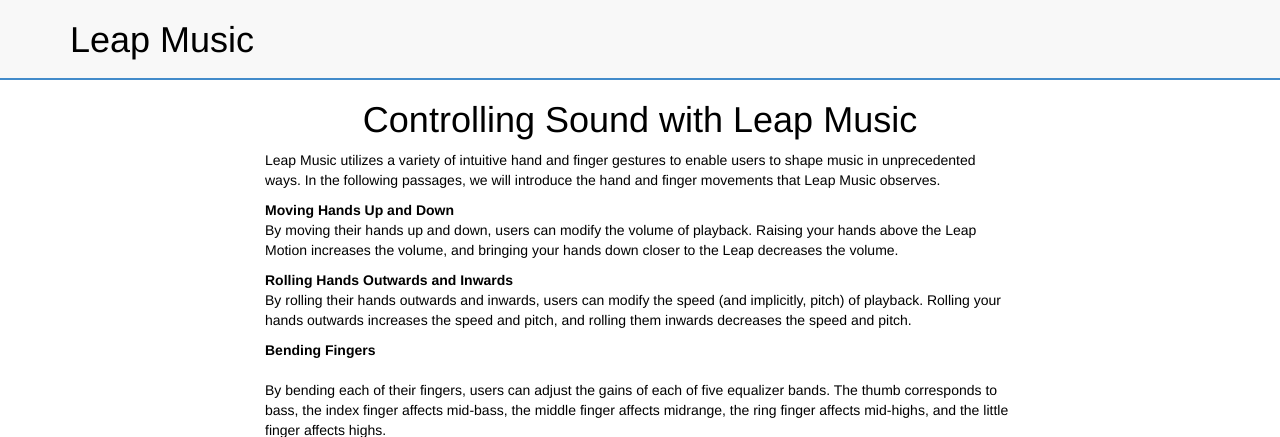
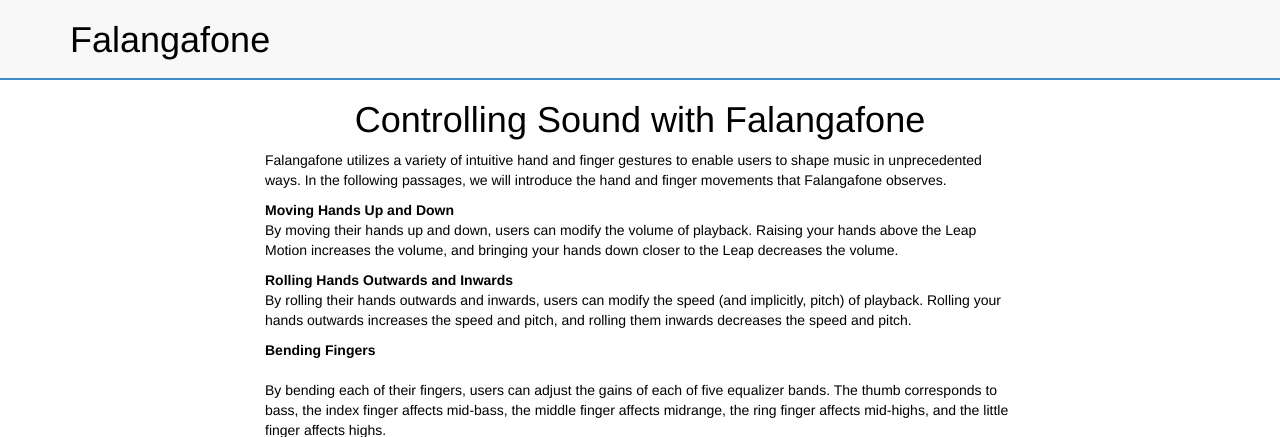
Before and after one commit to mitchellgu/Falangafone, a Flask app: page /about in a window 1280 px wide. Shown: the top 437 px of the page. Run offline with Flask 2, Linux system fonts and the light colour scheme; parts of the project's set-up code (start-up, migrations or seed data) failed here and were passed over; some libraries are stand-ins or nearby versions.

Commit message:
changed to falangafone added conditional remove ds

```diff
--- a/LeapMusicServer.py
+++ b/LeapMusicServer.py
@@ -95,7 +95,8 @@
     for (dirpath, dirnames, filenames) in walk('audio'):
       self.TRACKS.extend(filenames)
       break
-    self.TRACKS.remove(".DS_Store")
+    if os.path.exists(".DS_STORE"):
+      self.TRACKS.remove(".DS_Store")
 
   def start(self, profile):
     if self.isplaying ==False:
--- a/templates/about.html
+++ b/templates/about.html
@@ -1,6 +1,6 @@
 <!doctype html>
 <head>
-  <title>Leap Music</title>
+  <title>Falangafone</title>
   <link rel="stylesheet" type="text/css" href="static/bootstrap-theme.min.css">
   <link rel="stylesheet" type="text/css" href="static/bootstrap.min.css">
   <link rel="stylesheet" type="text/css" href="static/styles.css">
@@ -22,7 +22,7 @@
     <div class="container">
       <div class="row">
           <div class="col-sm-4">
-              <h1 class="brand-heading"><a href="/">Leap Music</a></h1>
+              <h1 class="brand-heading"><a href="/">Falangafone</a></h1>
           </div>
       </div>
     </div>
@@ -31,9 +31,9 @@
     <section id="about" class="container content-section text-center">
         <div class="row">
             <div class="col-lg-8 col-lg-offset-2">
-                <h1>Controlling Sound with Leap Music</h1>
-                <p>Leap Music utilizes a variety of intuitive hand and finger gestures to enable users to shape music in unprecedented ways. In the following passages, we will introduce
-                  the hand and finger movements that Leap Music observes.</p>
+                <h1>Controlling Sound with Falangafone</h1>
+                <p>Falangafone utilizes a variety of intuitive hand and finger gestures to enable users to shape music in unprecedented ways. In the following passages, we will introduce
+                  the hand and finger movements that Falangafone observes.</p>
 
                 <p><b>Moving Hands Up and Down</b>
                 <img class="gfyitem" data-id="RipeFrequentCaracal" /><br>
--- a/templates/index.html
+++ b/templates/index.html
@@ -1,6 +1,6 @@
 <!doctype html>
 <head>
-  <title>Leap Music</title>
+  <title>Falangefone</title>
   <link rel="stylesheet" type="text/css" href="static/bootstrap-theme.min.css">
   <link rel="stylesheet" type="text/css" href="static/bootstrap.min.css">
   <link rel="stylesheet" type="text/css" href="static/styles.css">
@@ -14,7 +14,7 @@
     <div class="container">
       <div class="row">
           <div class="col-sm-4">
-            <h1 class="brand-heading"><a href="/">Leap Music</a></h1>
+            <h1 class="brand-heading"><a href="/">Falangafone</a></h1>
           </div>
           <div class="col-sm-8 hidden-xs">
               <p class="description">Control your music with Leap Motion -- Select a song to begin. </br> Want to know what each gesture does? Click <a href="about">here</a>.</p>
```
